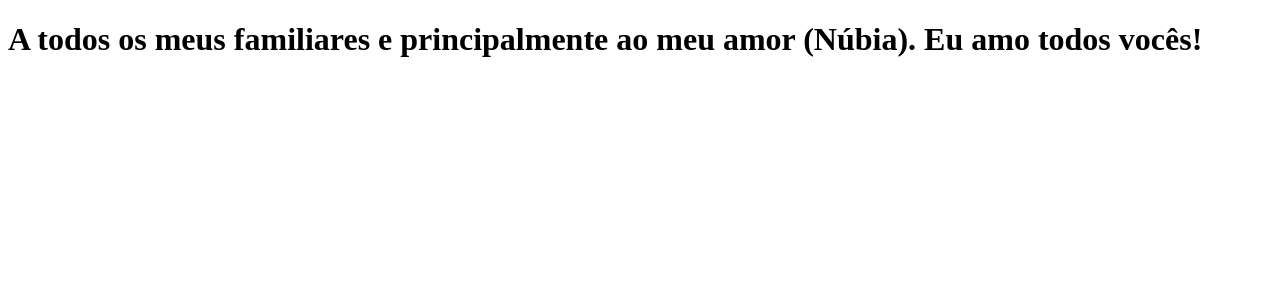
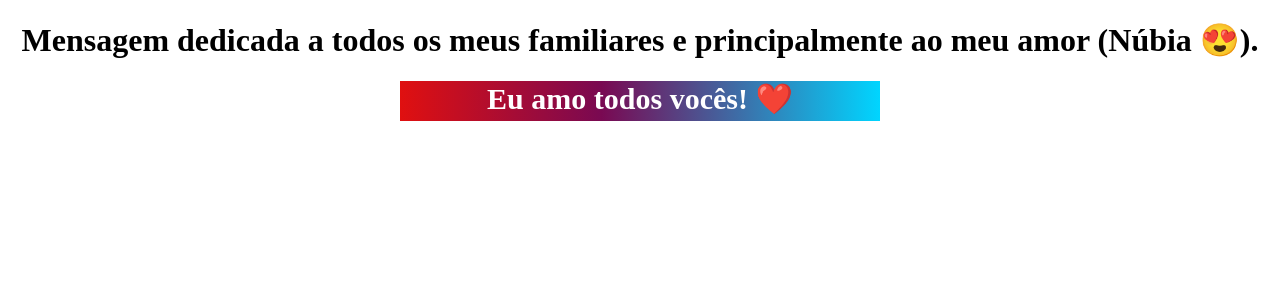
Before and after one commit to icpereiradoprado/clone-tabnews, a Next.js app: page / in a window 1280 px wide. Shown: the top 300 px of the page. Built offline with nearby package versions, Linux system fonts and the light colour scheme.

Commit message:
modifica a frase

```diff
--- a/pages/index.js
+++ b/pages/index.js
@@ -1,5 +1,20 @@
 function Home(){
-    return <h1>A todos os meus familiares e principalmente ao meu amor <b>(Núbia)</b>. Eu amo todos vocês!</h1>
+    const style = {
+        background:"linear-gradient(90deg, rgba(224,16,16,1) 0%, rgba(121,9,82,1) 42%, rgba(0,213,255,1) 100%)",
+        maxWidth: "480px",
+        height: '40px',
+        color: 'white',
+        fontWeight: 'bold',
+        textAlign: 'center',
+        fontSize: '30px',
+        margin: 'auto'
+    }
+    return (
+        <div>
+            <h1 style={{textAlign: "center"}}>Mensagem dedicada a todos os meus familiares e principalmente ao meu amor (Núbia 😍).</h1>
+            <div style={style}>Eu amo todos vocês! ❤️</div>
+        </div>
+    )
 }
 
 export default Home;
```
